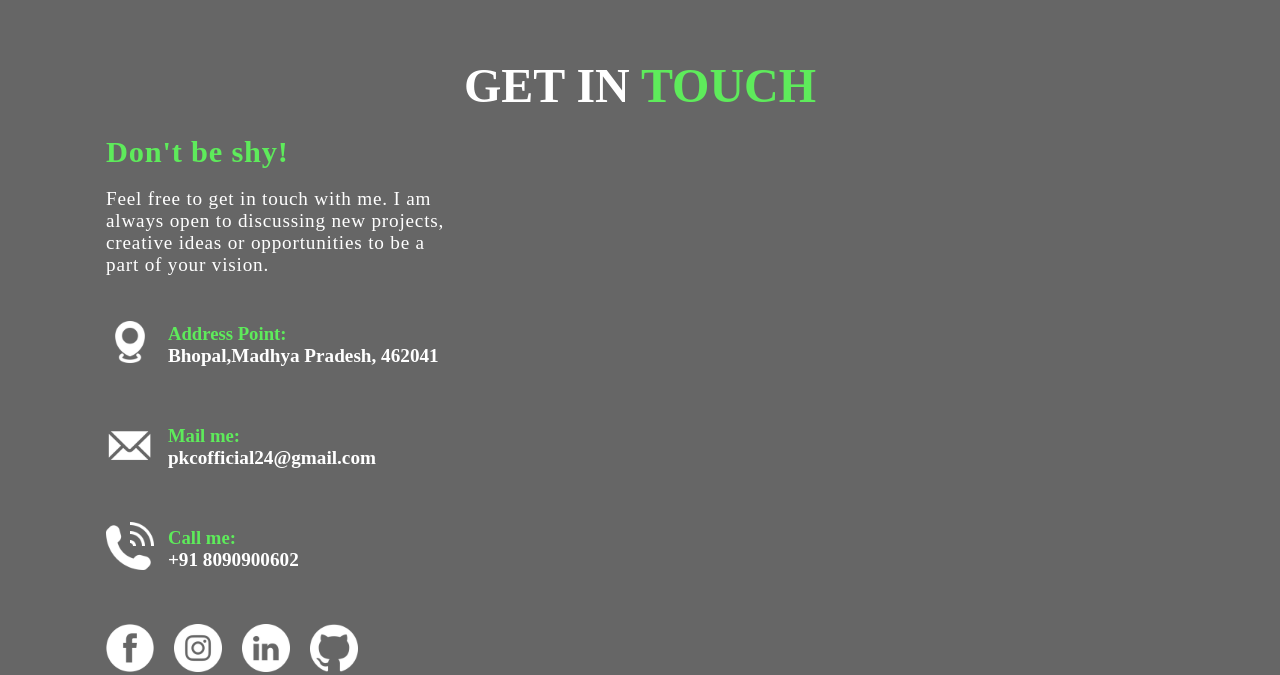
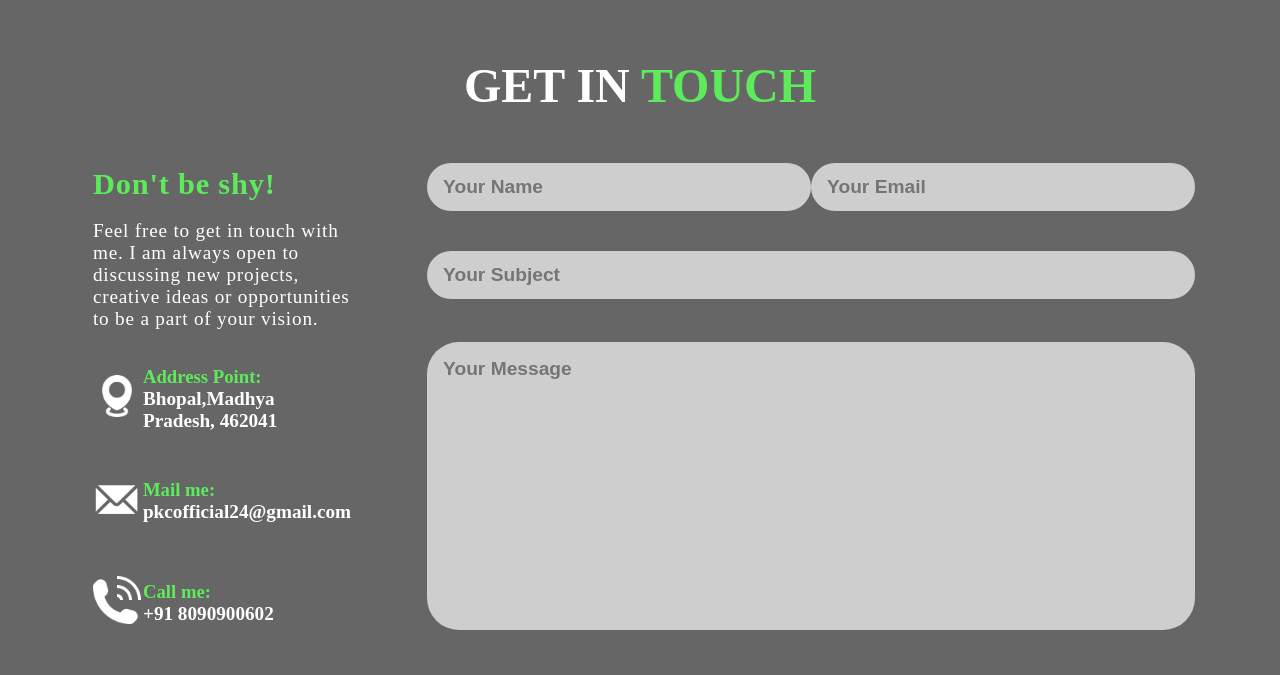
Before and after one commit to mr-dev-prince/Portfolio-Website, a plain HTML site: page index.html in a window 1280 px wide. Shown: the part 2430-3105 px from the top of the page. Drawn offline with Linux system fonts and the light colour scheme.

Commit message:
WEBSITE COMPLETE

```diff
--- a/index.html
+++ b/index.html
@@ -246,7 +246,41 @@
             </tbody>
           </table>
         </div>
-        <div class="contact_elem elem_two"></div>
+        <div class="contact_elem elem_two">
+          <table>
+            <tbody>
+              <tr class="name_email">
+                <td>
+                  <input type="text" placeholder="Your Name" id="name" />
+                </td>
+                <td>
+                  <input type="email" placeholder="Your Email" id="mail" />
+                </td>
+              </tr>
+              <tr>
+                <td colspan="2">
+                  <input type="text" placeholder="Your Subject" id="subject" />
+                </td>
+              </tr>
+              <tr>
+                <td colspan="2">
+                  <textarea
+                    name="message"
+                    id="message"
+                    placeholder="Your Message"
+                  ></textarea>
+                </td>
+              </tr>
+              <tr>
+                <td colspan="2">
+                  <div class="contact_btn">
+                    <button type="submit" class="btn contactBtn">Send message</button>
+                  </div>
+                </td>
+              </tr>
+            </tbody>
+          </table>
+        </div>
       </div>
     </section>
   </body>
--- a/style.css
+++ b/style.css
@@ -526,6 +526,7 @@ header {
       text-transform: uppercase;
       color: #fff;
       font-size: 3rem;
+      margin-bottom: 2rem;
 
       & span {
         color: var(--clr1);
@@ -600,6 +601,54 @@ header {
 
     & .elem_two {
       width: 90%;
+      padding: 1rem 2rem;
+
+      & table {
+        height: 100%;
+        width: 100%;
+
+        & .name_email {
+          width: 100%;
+          display: flex;
+          align-items: center;
+          justify-content: space-between;
+          margin-bottom: 1rem;
+        }
+        & input {
+          text-transform: capitalize;
+          height: 3rem;
+          width: 24rem;
+          border-radius: 2rem;
+          padding: 1rem 1rem;
+          font-family: sans-serif;
+          font-weight: bold;
+          font-size: 1.2rem;
+          outline: none;
+          border: none;
+          background: #cecece;
+          color: #222;
+        }
+
+        & #subject{
+          width: 100%;
+          text-transform: capitalize;
+        }
+
+        & textarea{
+          resize: none;
+          border: none;
+          outline: none;
+          width: 100%;
+          height: 18rem;
+          border-radius: 2rem;
+          padding: 1rem 1rem;
+          font-family: sans-serif;
+          font-weight: bold;
+          font-size: 1.2rem;
+          background: #cecece;
+          color:#222;
+        }
+      }
     }
   }
 }
```
